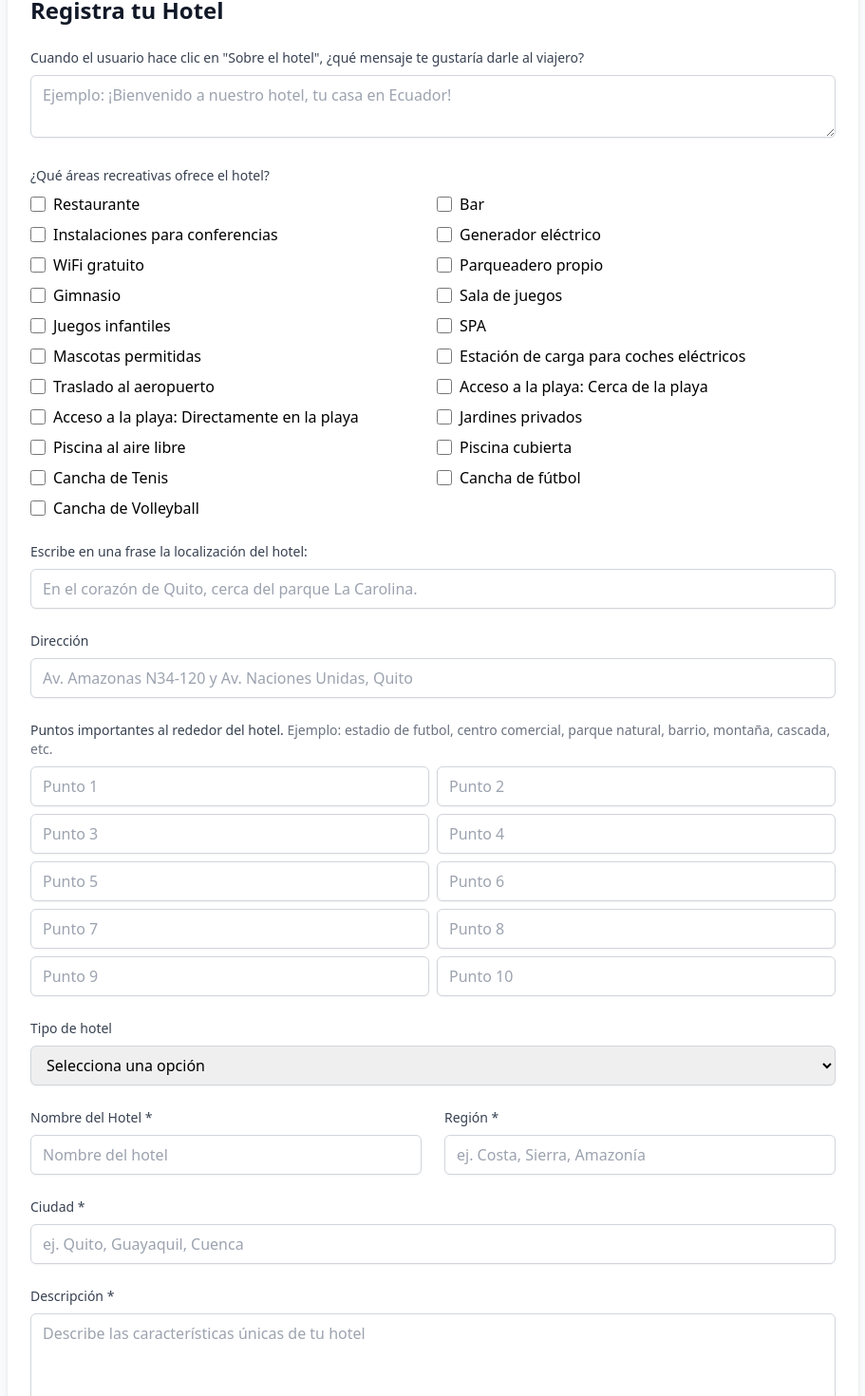
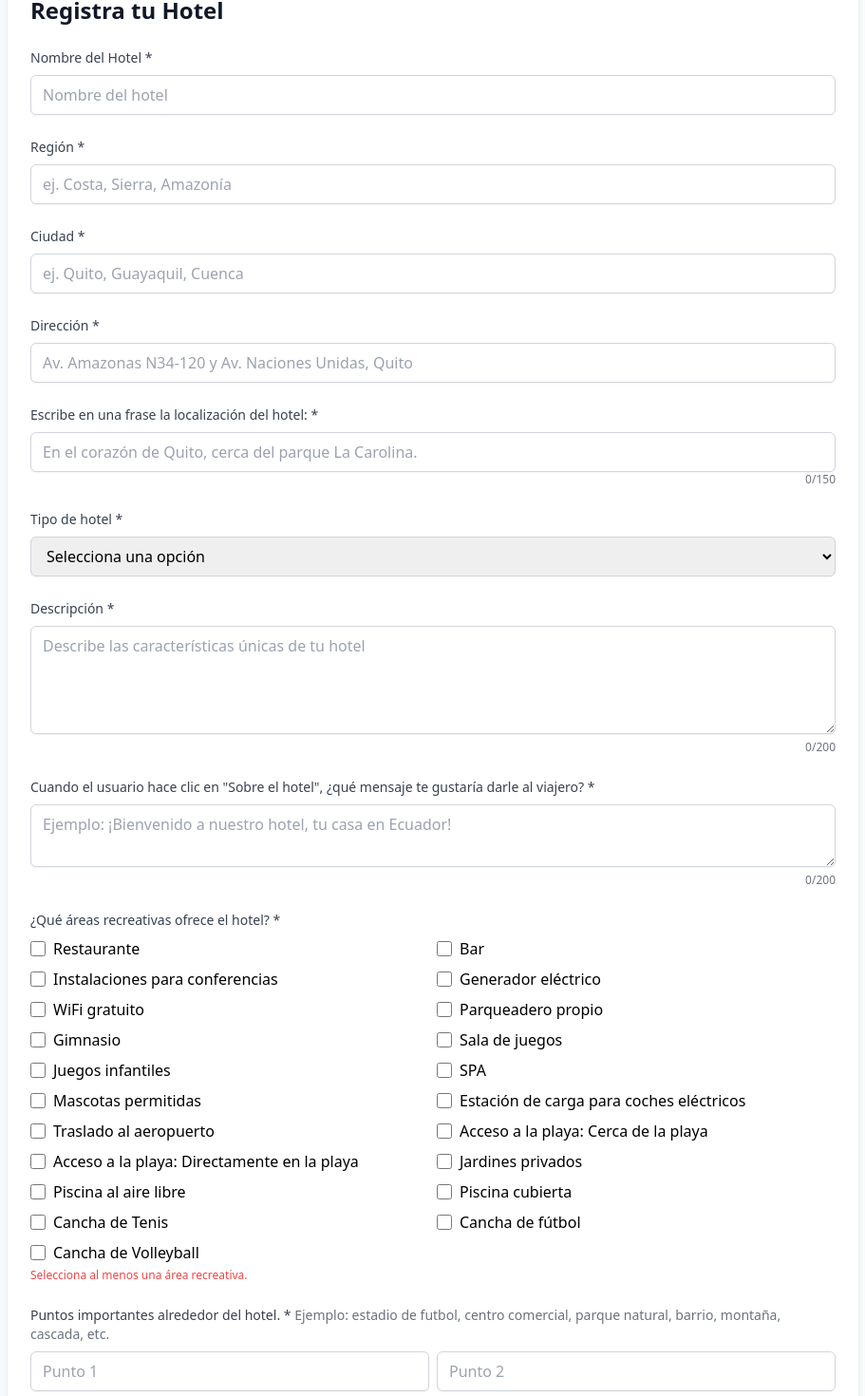
Before and after one commit to Mau567/AHOTEC_chatbot, a Next.js app: page / in a window 1280 px wide. Shown: the part 226-1696 px from the top of the page at 95% size, without its empty margins (184-1095 px from the left). Built offline with nearby package versions, Linux system fonts and the light colour scheme.

Commit message:
Update hotel registration form to improve field labels, add required validations, and enhance user experience with character limits and error messages. Refactor input fields for hotel name, region, city, description, and surroundings, ensuring all necessary information is captured effectively.

```diff
--- a/app/page.tsx
+++ b/app/page.tsx
@@ -331,46 +331,78 @@ export default function Home() {
           <div className="bg-white rounded-lg shadow-md p-6">
             <h2 className="text-2xl font-semibold text-gray-900 mb-6">Registra tu Hotel</h2>
             <form onSubmit={handleFormSubmit} className="space-y-6">
-              {/* Mensaje para el viajero */}
+              {/* Nombre del hotel */}
               <div>
-                <label htmlFor="aboutMessage" className="block text-sm font-medium text-gray-700 mb-2">
-                  Cuando el usuario hace clic en "Sobre el hotel", ¿qué mensaje te gustaría darle al viajero?
+                <label htmlFor="hotelName" className="block text-sm font-medium text-gray-700 mb-2">
+                  Nombre del Hotel *
                 </label>
-                <textarea
-                  id="aboutMessage"
-                  name="aboutMessage"
-                  value={formData.aboutMessage}
+                <input
+                  type="text"
+                  id="hotelName"
+                  name="hotelName"
+                  value={formData.hotelName}
                   onChange={handleFormChange}
-                  rows={2}
+                  required
                   className="w-full px-3 py-2 border border-gray-300 rounded-md shadow-sm focus:outline-none focus:ring-2 focus:ring-blue-500 focus:border-blue-500"
-                  placeholder="Ejemplo: ¡Bienvenido a nuestro hotel, tu casa en Ecuador!"
+                  placeholder="Nombre del hotel"
                 />
               </div>
 
-              {/* Áreas recreativas */}
+              {/* Región */}
               <div>
-                <label className="block text-sm font-medium text-gray-700 mb-2">
-                  ¿Qué áreas recreativas ofrece el hotel?
+                <label htmlFor="region" className="block text-sm font-medium text-gray-700 mb-2">
+                  Región *
                 </label>
-                <div className="grid grid-cols-1 md:grid-cols-2 gap-2">
-                  {recreationOptions.map(option => (
-                    <label key={option} className="flex items-center space-x-2">
-                      <input
-                        type="checkbox"
-                        checked={formData.recreationAreas.includes(option)}
-                        onChange={e => handleRecreationChange(option, e.target.checked)}
-                        className="h-4 w-4 text-blue-600 border-gray-300 rounded"
-                      />
-                      <span>{option}</span>
-                    </label>
-                  ))}
-                </div>
+                <input
+                  type="text"
+                  id="region"
+                  name="region"
+                  value={formData.region}
+                  onChange={handleFormChange}
+                  required
+                  className="w-full px-3 py-2 border border-gray-300 rounded-md shadow-sm focus:outline-none focus:ring-2 focus:ring-blue-500 focus:border-blue-500"
+                  placeholder="ej. Costa, Sierra, Amazonía"
+                />
               </div>
 
-              {/* Localización en una frase */}
+              {/* Ciudad */}
+              <div>
+                <label htmlFor="city" className="block text-sm font-medium text-gray-700 mb-2">
+                  Ciudad *
+                </label>
+                <input
+                  type="text"
+                  id="city"
+                  name="city"
+                  value={formData.city}
+                  onChange={handleFormChange}
+                  required
+                  className="w-full px-3 py-2 border border-gray-300 rounded-md shadow-sm focus:outline-none focus:ring-2 focus:ring-blue-500 focus:border-blue-500"
+                  placeholder="ej. Quito, Guayaquil, Cuenca"
+                />
+              </div>
+
+              {/* Dirección */}
+              <div>
+                <label htmlFor="address" className="block text-sm font-medium text-gray-700 mb-2">
+                  Dirección *
+                </label>
+                <input
+                  type="text"
+                  id="address"
+                  name="address"
+                  value={formData.address}
+                  onChange={handleFormChange}
+                  required
+                  className="w-full px-3 py-2 border border-gray-300 rounded-md shadow-sm focus:outline-none focus:ring-2 focus:ring-blue-500 focus:border-blue-500"
+                  placeholder="Av. Amazonas N34-120 y Av. Naciones Unidas, Quito"
+                />
+              </div>
+
+              {/* Frase de localización */}
               <div>
                 <label htmlFor="locationPhrase" className="block text-sm font-medium text-gray-700 mb-2">
-                  Escribe en una frase la localización del hotel:
+                  Escribe en una frase la localización del hotel: *
                 </label>
                 <input
                   type="text"
@@ -378,53 +410,18 @@ export default function Home() {
                   name="locationPhrase"
                   value={formData.locationPhrase}
                   onChange={handleFormChange}
+                  required
+                  maxLength={150}
                   className="w-full px-3 py-2 border border-gray-300 rounded-md shadow-sm focus:outline-none focus:ring-2 focus:ring-blue-500 focus:border-blue-500"
                   placeholder="En el corazón de Quito, cerca del parque La Carolina."
                 />
-              </div>
-
-              {/* Dirección */}
-              <div>
-                <label htmlFor="address" className="block text-sm font-medium text-gray-700 mb-2">
-                  Dirección
-                </label>
-                <input
-                  type="text"
-                  id="address"
-                  name="address"
-                  value={formData.address}
-                  onChange={handleFormChange}
-                  className="w-full px-3 py-2 border border-gray-300 rounded-md shadow-sm focus:outline-none focus:ring-2 focus:ring-blue-500 focus:border-blue-500"
-                  placeholder="Av. Amazonas N34-120 y Av. Naciones Unidas, Quito"
-                />
-              </div>
-
-              {/* Puntos importantes alrededor */}
-              <div>
-                <label htmlFor="surroundings" className="block text-sm font-medium text-gray-700 mb-2">
-                  Puntos importantes al rededor del hotel. <span className="text-gray-500">Ejemplo: estadio de futbol, centro comercial, parque natural, barrio, montaña, cascada, etc.</span>
-                </label>
-                <div className="grid grid-cols-1 md:grid-cols-2 gap-2">
-                  {formData.surroundings.map((point, idx) => (
-                    <input
-                      key={idx}
-                      type="text"
-                      id={`surrounding-${idx}`}
-                      name={`surrounding-${idx}`}
-                      value={point}
-                      onChange={e => handleSurroundingChange(idx, e.target.value)}
-                      className="w-full px-3 py-2 border border-gray-300 rounded-md shadow-sm focus:outline-none focus:ring-2 focus:ring-blue-500 focus:border-blue-500"
-                      placeholder={`Punto ${idx + 1}`}
-                      required
-                    />
-                  ))}
-                </div>
+                <div className="text-xs text-gray-500 text-right">{formData.locationPhrase.length}/150</div>
               </div>
 
               {/* Tipo de hotel */}
               <div>
                 <label htmlFor="hotelType" className="block text-sm font-medium text-gray-700 mb-2">
-                  Tipo de hotel
+                  Tipo de hotel *
                 </label>
                 <select
                   id="hotelType"
@@ -444,57 +441,7 @@ export default function Home() {
                 </select>
               </div>
 
-              {/* El resto de campos existentes, renombrando Link de Reserva a Link a hotel */}
-              <div className="grid grid-cols-1 md:grid-cols-2 gap-6">
-                <div>
-                  <label htmlFor="hotelName" className="block text-sm font-medium text-gray-700 mb-2">
-                    Nombre del Hotel *
-                  </label>
-                  <input
-                    type="text"
-                    id="hotelName"
-                    name="hotelName"
-                    value={formData.hotelName}
-                    onChange={handleFormChange}
-                    required
-                    className="w-full px-3 py-2 border border-gray-300 rounded-md shadow-sm focus:outline-none focus:ring-2 focus:ring-blue-500 focus:border-blue-500"
-                    placeholder="Nombre del hotel"
-                  />
-                </div>
-
-                <div>
-                  <label htmlFor="region" className="block text-sm font-medium text-gray-700 mb-2">
-                    Región *
-                  </label>
-                  <input
-                    type="text"
-                    id="region"
-                    name="region"
-                    value={formData.region}
-                    onChange={handleFormChange}
-                    required
-                    className="w-full px-3 py-2 border border-gray-300 rounded-md shadow-sm focus:outline-none focus:ring-2 focus:ring-blue-500 focus:border-blue-500"
-                    placeholder="ej. Costa, Sierra, Amazonía"
-                  />
-                </div>
-              </div>
-
-              <div>
-                <label htmlFor="city" className="block text-sm font-medium text-gray-700 mb-2">
-                  Ciudad *
-                </label>
-                <input
-                  type="text"
-                  id="city"
-                  name="city"
-                  value={formData.city}
-                  onChange={handleFormChange}
-                  required
-                  className="w-full px-3 py-2 border border-gray-300 rounded-md shadow-sm focus:outline-none focus:ring-2 focus:ring-blue-500 focus:border-blue-500"
-                  placeholder="ej. Quito, Guayaquil, Cuenca"
-                />
-              </div>
-
+              {/* Descripción */}
               <div>
                 <label htmlFor="description" className="block text-sm font-medium text-gray-700 mb-2">
                   Descripción *
@@ -505,13 +452,81 @@ export default function Home() {
                   value={formData.description}
                   onChange={handleFormChange}
                   required
+                  maxLength={200}
                   rows={4}
                   className="w-full px-3 py-2 border border-gray-300 rounded-md shadow-sm focus:outline-none focus:ring-2 focus:ring-blue-500 focus:border-blue-500"
                   placeholder="Describe las características únicas de tu hotel"
                 />
+                <div className="text-xs text-gray-500 text-right">{formData.description.length}/200</div>
               </div>
 
-              {/* Link a hotel */}
+              {/* Mensaje para el viajero */}
+              <div>
+                <label htmlFor="aboutMessage" className="block text-sm font-medium text-gray-700 mb-2">
+                  Cuando el usuario hace clic en "Sobre el hotel", ¿qué mensaje te gustaría darle al viajero? *
+                </label>
+                <textarea
+                  id="aboutMessage"
+                  name="aboutMessage"
+                  value={formData.aboutMessage}
+                  onChange={handleFormChange}
+                  required
+                  maxLength={200}
+                  rows={2}
+                  className="w-full px-3 py-2 border border-gray-300 rounded-md shadow-sm focus:outline-none focus:ring-2 focus:ring-blue-500 focus:border-blue-500"
+                  placeholder="Ejemplo: ¡Bienvenido a nuestro hotel, tu casa en Ecuador!"
+                />
+                <div className="text-xs text-gray-500 text-right">{formData.aboutMessage.length}/200</div>
+              </div>
+
+              {/* Áreas recreativas */}
+              <div>
+                <label className="block text-sm font-medium text-gray-700 mb-2">
+                  ¿Qué áreas recreativas ofrece el hotel? *
+                </label>
+                <div className="grid grid-cols-1 md:grid-cols-2 gap-2">
+                  {recreationOptions.map(option => (
+                    <label key={option} className="flex items-center space-x-2">
+                      <input
+                        type="checkbox"
+                        checked={formData.recreationAreas.includes(option)}
+                        onChange={e => handleRecreationChange(option, e.target.checked)}
+                        className="h-4 w-4 text-blue-600 border-gray-300 rounded"
+                        required={formData.recreationAreas.length === 0}
+                      />
+                      <span>{option}</span>
+                    </label>
+                  ))}
+                </div>
+                {formData.recreationAreas.length === 0 && (
+                  <div className="text-xs text-red-500 mt-1">Selecciona al menos una área recreativa.</div>
+                )}
+              </div>
+
+              {/* Puntos importantes alrededor */}
+              <div>
+                <label htmlFor="surroundings" className="block text-sm font-medium text-gray-700 mb-2">
+                  Puntos importantes alrededor del hotel. * <span className="text-gray-500">Ejemplo: estadio de futbol, centro comercial, parque natural, barrio, montaña, cascada, etc.</span>
+                </label>
+                <div className="grid grid-cols-1 md:grid-cols-2 gap-2">
+                  {formData.surroundings.map((point, idx) => (
+                    <input
+                      key={idx}
+                      type="text"
+                      id={`surrounding-${idx}`}
+                      name={`surrounding-${idx}`}
+                      value={point}
+                      onChange={e => handleSurroundingChange(idx, e.target.value)}
+                      className="w-full px-3 py-2 border border-gray-300 rounded-md shadow-sm focus:outline-none focus:ring-2 focus:ring-blue-500 focus:border-blue-500"
+                      placeholder={`Punto ${idx + 1}`}
+                      required
+                      maxLength={100}
+                    />
+                  ))}
+                </div>
+              </div>
+
+              {/* Link a hotel (opcional) */}
               <div>
                 <label htmlFor="bookingLink" className="block text-sm font-medium text-gray-700 mb-2">
                   Link a hotel
@@ -527,6 +542,7 @@ export default function Home() {
                 />
               </div>
 
+              {/* Foto del hotel */}
               <div>
                 <label htmlFor="image" className="block text-sm font-medium text-gray-700 mb-2">
                   Foto del hotel <span className="text-red-500">*</span>
```
